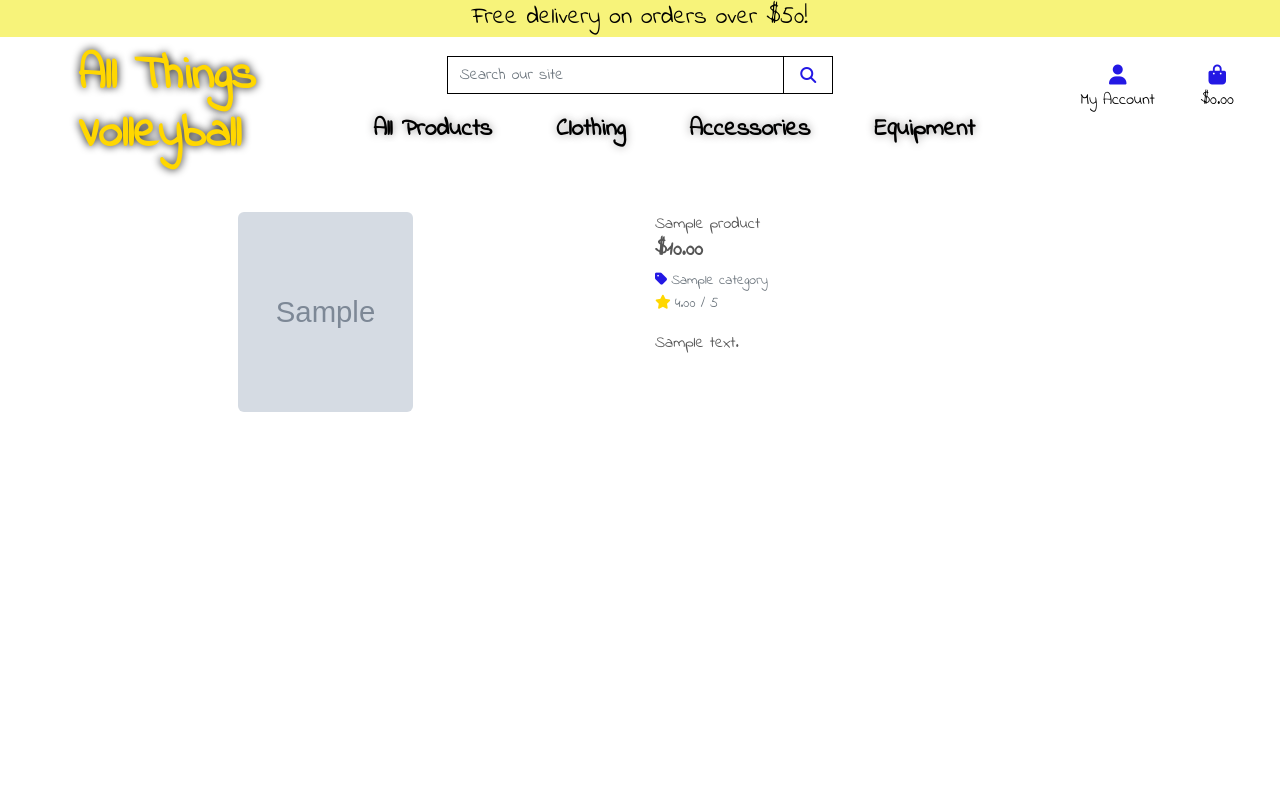
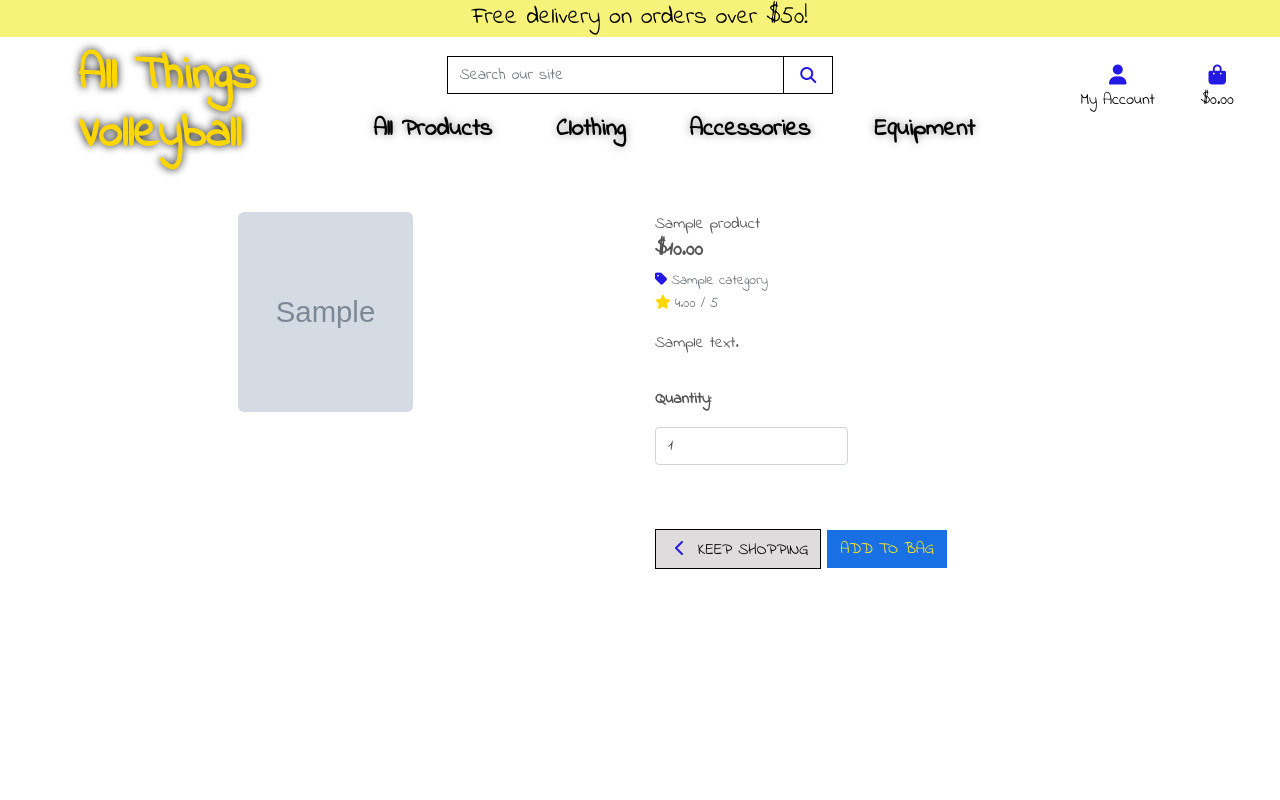
Before and after one commit to smithylee81/All_Things_Volleyball, a Django app: page /products/1 in a window 1280 px wide. Run offline with Django 3.2, Linux system fonts and the light colour scheme; tables that the repository leaves empty hold one stand-in row (values such as "Sample post"); grey boxes marked "Sample" are stand-in pictures; some libraries are stand-ins or nearby versions.

Commit message:
Add add to bag functionality

```diff
--- a/bag/urls.py
+++ b/bag/urls.py
@@ -2,5 +2,6 @@ from django.urls import path
 from . import views
 
 urlpatterns = [
-    path('', views.view_bag, name='view_bag')
+    path('', views.view_bag, name='view_bag'),
+    path('add/<item_id>/', views.add_to_bag, name='add_to_bag'),
 ]
--- a/products/templates/products/product_detail.html
+++ b/products/templates/products/product_detail.html
@@ -46,6 +46,30 @@ adapted from the CI's Boutique Ado project -->
                         <small class="text-muted">No Rating</small>
                     {% endif %}
                     <p class="mt-3">{{ product.description }}</p>
+                    <form class="form" action="{% url 'add_to_bag' product.id %}" method="POST">
+                        {% csrf_token %}
+                        <div class="form-row">
+                            <div class="col-12">
+                                <p class="mt-3"><strong>Quantity:</strong></p>
+                                <div class="form-group w-50">
+                                    <div class="input-group">
+                                        <input class="form-control qty_input" type="number" name="quantity" value="1" min="1" max="99" data-item_id="{{ product.id }}" id="id_qty_{{ product.id }}">
+                                    </div>
+                                </div>
+                            </div>
+
+                            <div class="col-12">
+                                <a href="{% url 'products' %}" class="btn btn-outline-black rounded-0 mt-5">
+                                    <span class="icon">
+                                        <i class="fas fa-chevron-left"></i>
+                                    </span>
+                                    <span class="text-uppercase">Keep Shopping</span>
+                                </a>
+                                <input type="submit" class="btn btn-black rounded-0 text-uppercase mt-5" value="Add to Bag">
+                            </div>
+                            <input type="hidden" name="redirect_url" value="{{ request.path }}">
+                        </div>
+                    </form>
                 </div>
             </div>
         </div>
--- a/static/css/base.css
+++ b/static/css/base.css
@@ -98,6 +98,15 @@ body {
     color: rgb(252, 235, 41);
 }
 
+.btn-outline-black {
+    background: rgb(222, 220, 220);
+    color: black !important; /* use important to override link colors for <a> elements */
+    border: 1px solid black;
+}
+
+input.btn.btn-black.rounded-0.text-uppercase.mt-5{
+    background-color: rgb(24, 112, 228);
+}
 
 .shop-now-button:hover,
 .shop-now-button:active,
@@ -107,6 +116,7 @@ body {
 .btn-black:focus {
     background: rgb(252, 235, 41);
     color: rgb(35, 24, 228);
+    font-weight: 900;
 }
 
 .text-black {
```
Also changed, not shown: bag/views.py (+20 -1 lines).
